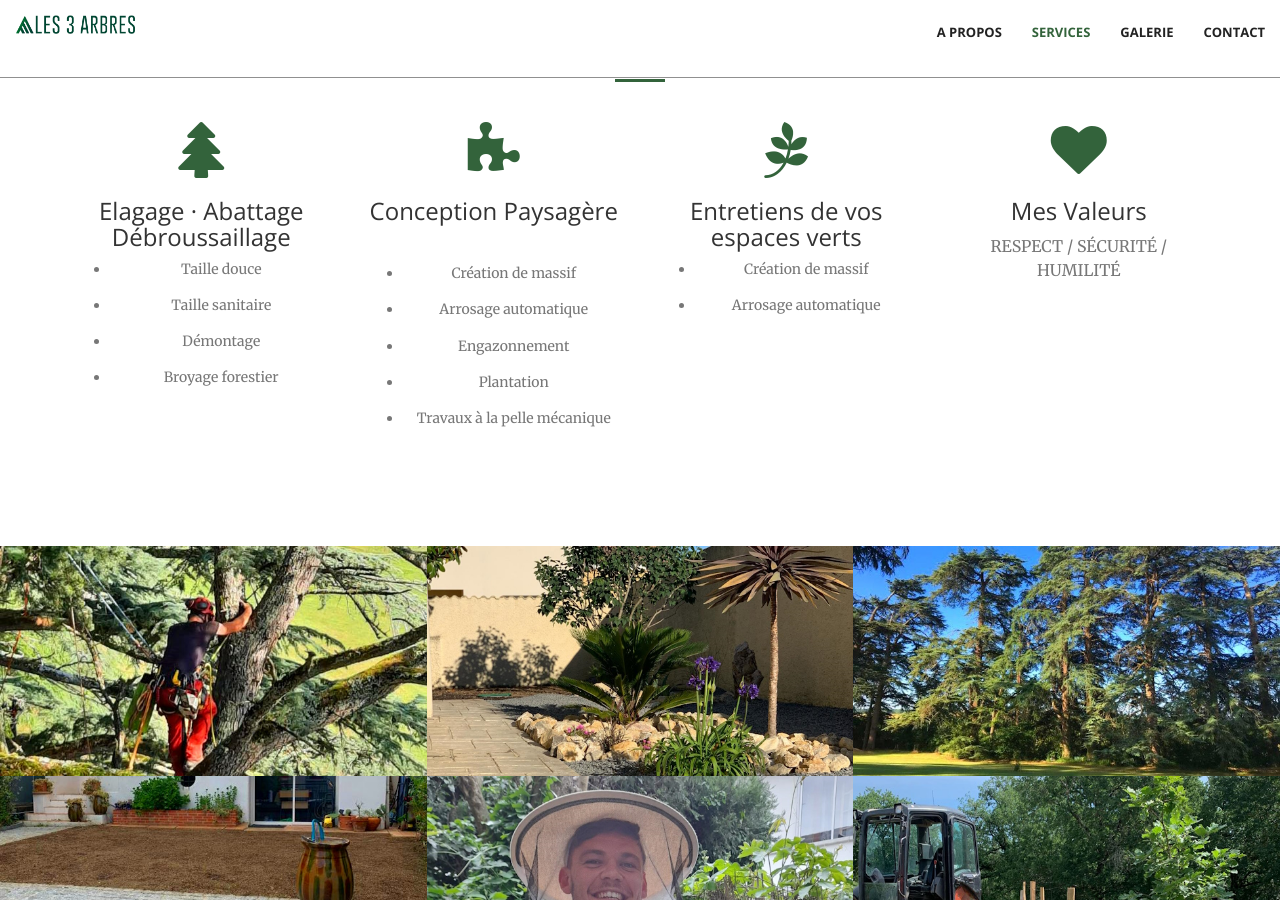
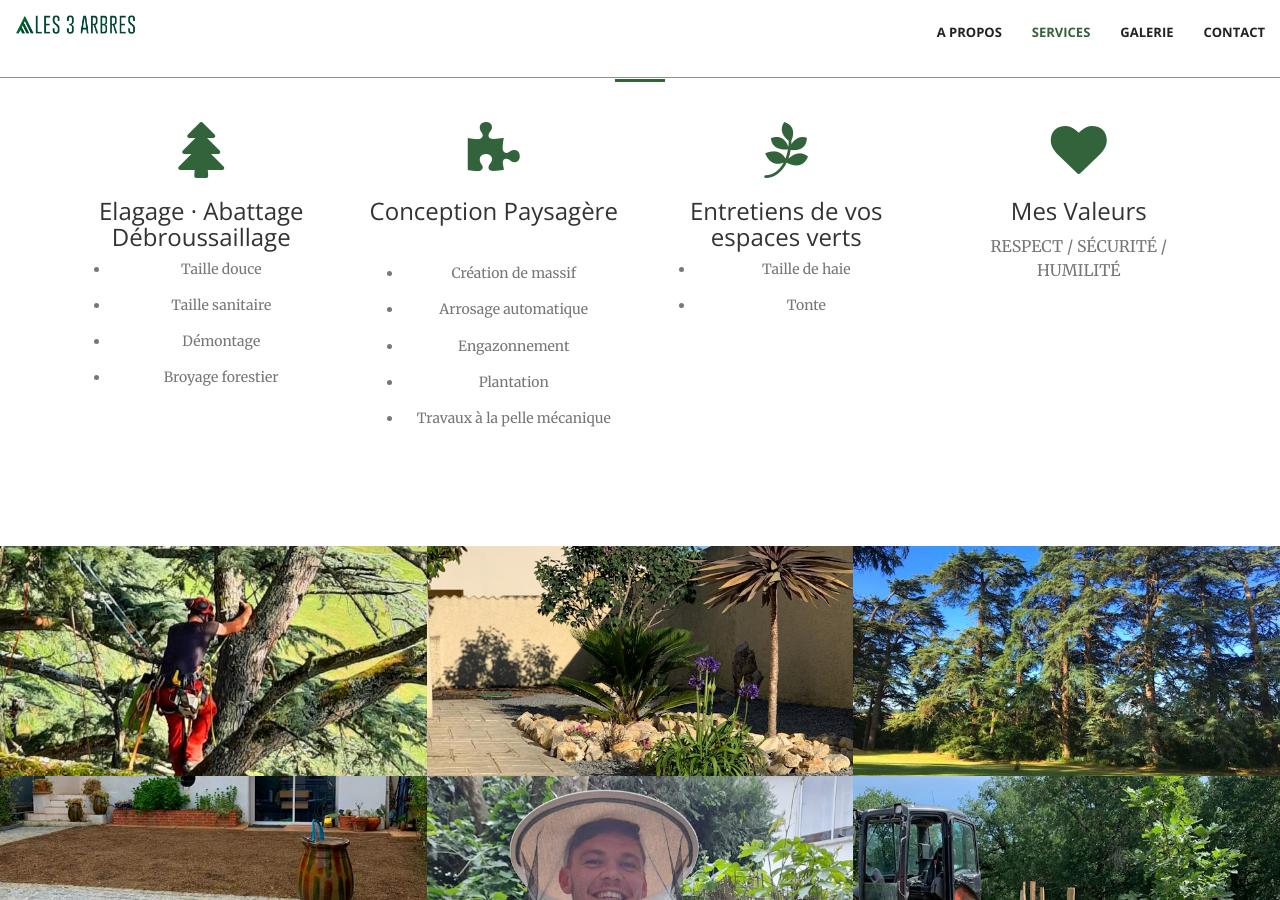
Before and after one commit to 3Abres/3Abres.github.io, a Jekyll site: the page built from index.html, in a window 1280 px wide and 900 px high, scrolled down 1704 px. Built offline with Jekyll 4.4.1, drawn with Linux system fonts in a browser that asks for light colours.

Commit message:
Update services.html

```diff
--- a/_includes/services.html
+++ b/_includes/services.html
@@ -46,8 +46,8 @@
                     <h3>Entretiens de vos espaces verts </h3>
                     <p class="text-muted">
                       <ul>
-                      <li>Création de massif  </li>
-                      <li>Arrosage automatique</li>
+                      <li>Taille de haie   </li>
+                      <li>Tonte</li>
                     </ul>
                   </p>
                 </div>
```
